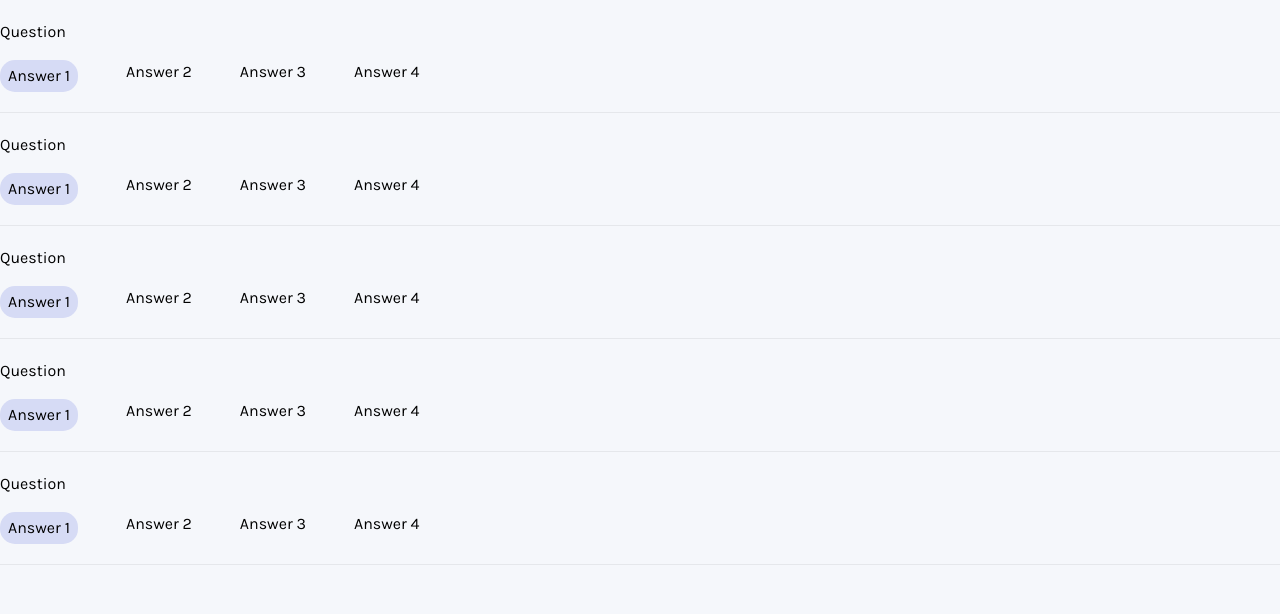
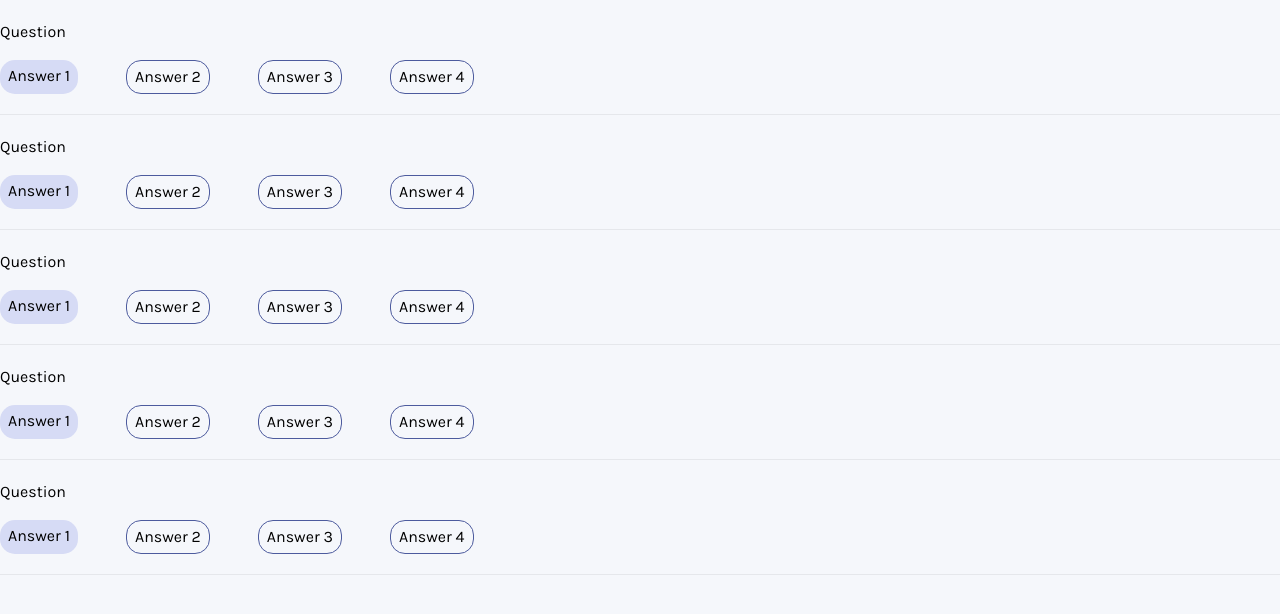
Before and after one commit to palagashviliniika/Quizzical, a React (Vite) app: page /quiz in a window 1280 px wide. Shown: the top 614 px of the page. Built offline with nearby package versions, Linux system fonts and the light colour scheme; no server answers; a web font is replaced by a local one.

Commit message:
Started styling quiz elements

```diff
--- a/src/components/Question.jsx
+++ b/src/components/Question.jsx
@@ -8,13 +8,13 @@ export default function Question() {
             <div className="quiz-answer bg-[#D6DBF5] rounded-[15px] py-1 px-2">
                 <h3 className='quiz-answer-text'>Answer 1</h3>
             </div>
-            <div className="quiz-answer ">
+            <div className="quiz-answer border border-customPurple-button rounded-[15px] py-1 px-2">
                 <h3 className='quiz-answer-text'>Answer 2</h3>
             </div>
-            <div className="quiz-answer">
+            <div className="quiz-answer border border-customPurple-button rounded-[15px] py-1 px-2">
                 <h3 className='quiz-answer-text'>Answer 3</h3>
             </div>
-            <div className="quiz-answer">
+            <div className="quiz-answer border border-customPurple-button rounded-[15px] py-1 px-2">
                 <h3 className='quiz-answer-text'>Answer 4</h3>
             </div>
         </div>
```
Also changed, not shown: src/pages/Home.jsx (+12 -3 lines).
